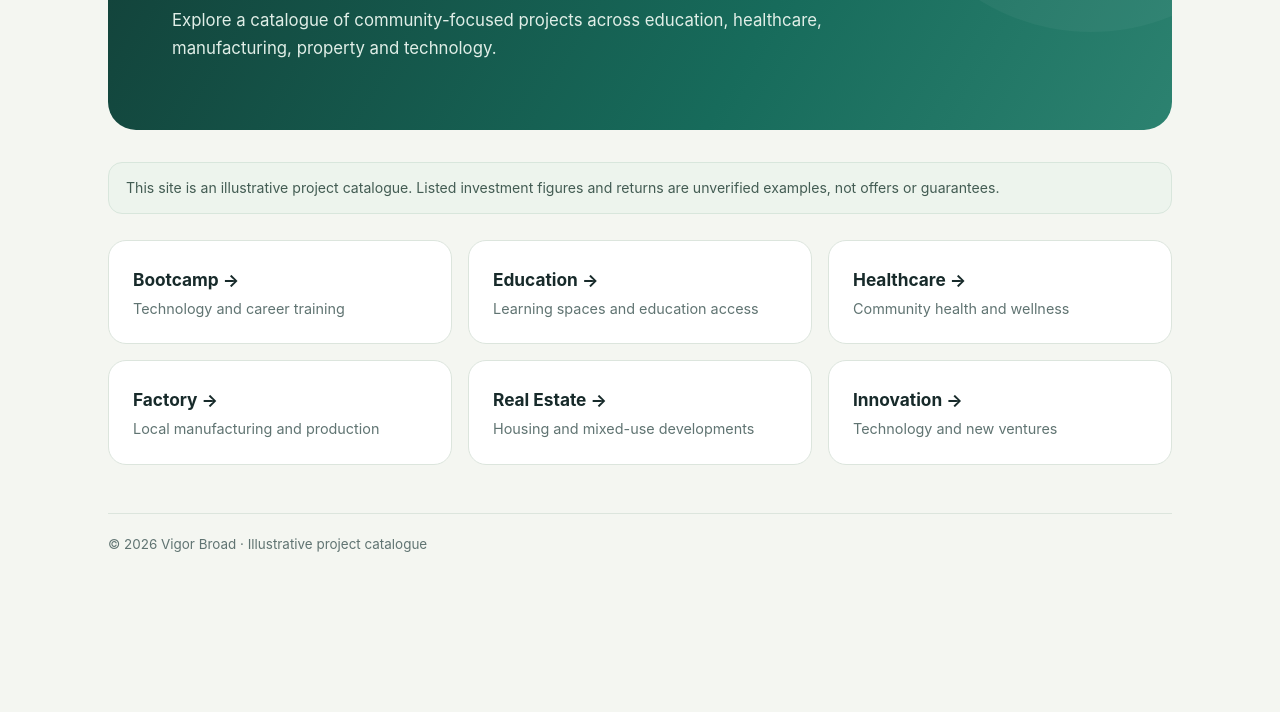
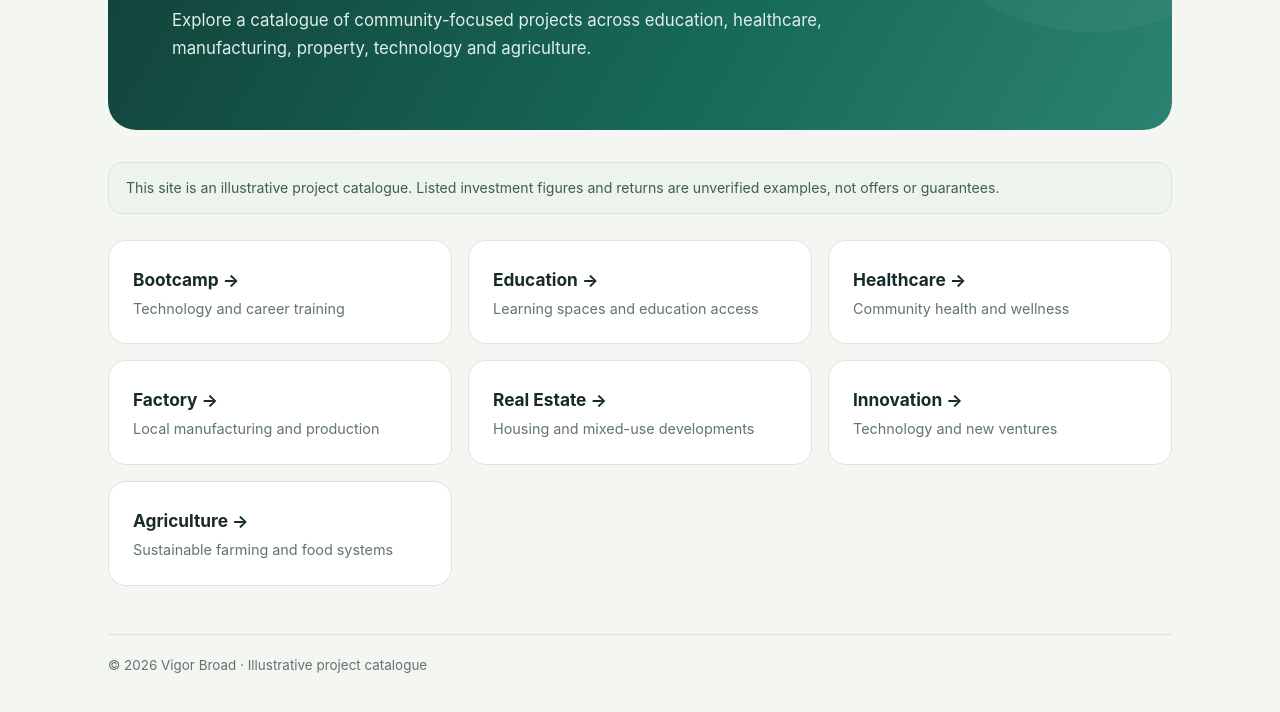
Before and after one commit to Fast-Execute/Vigor-Broad-Fractional-Shareas, a plain HTML site: page index.html in a window 1280 px wide. Shown: the part 302-1014 px from the top of the page. Before the commit the page ends 956 px from the top, so only its background shows below. Drawn offline with Linux system fonts and the light colour scheme.

Commit message:
Add agriculture to investment sectors

```diff
--- a/index.html
+++ b/index.html
@@ -62,6 +62,7 @@ footer{position:static!important;width:auto!important;background:transparent!imp
         <a href="factory.html">Factory</a>
         <a href="real-estate.html">Real Estate</a>
         <a href="innovation.html">Innovation</a>
+        <a href="agriculture.html">Agriculture</a>
     </nav>
     <div class="overview">
         <h2>About Vigor Broad</h2>
@@ -109,9 +110,9 @@ wrap.append(top,intro,disclosure,grid);main.innerHTML="";main.append(wrap);
 const foot=document.createElement("footer");foot.textContent="© 2026 Vigor Broad · Illustrative project catalogue";wrap.append(foot);
 }else if(document.querySelector("nav")){
 const nav=document.querySelector("nav"),links=[...nav.querySelectorAll("a")];
-const names=["Bootcamp","Education","Healthcare","Factory","Real Estate","Innovation"];
-const descriptions=["Technology and career training","Learning spaces and education access","Community health and wellness","Local manufacturing and production","Housing and mixed-use developments","Technology and new ventures"];
-const hero=document.createElement("section");hero.className="page-intro home-hero";hero.innerHTML='<div><div class="eyebrow">Investment developments · South Africa</div><h1>Build a stronger future, one development at a time.</h1><p>Explore a catalogue of community-focused projects across education, healthcare, manufacturing, property and technology.</p></div>';
+const names=["Bootcamp","Education","Healthcare","Factory","Real Estate","Innovation","Agriculture"];
+const descriptions=["Technology and career training","Learning spaces and education access","Community health and wellness","Local manufacturing and production","Housing and mixed-use developments","Technology and new ventures","Sustainable farming and food systems"];
+const hero=document.createElement("section");hero.className="page-intro home-hero";hero.innerHTML='<div><div class="eyebrow">Investment developments · South Africa</div><h1>Build a stronger future, one development at a time.</h1><p>Explore a catalogue of community-focused projects across education, healthcare, manufacturing, property, technology and agriculture.</p></div>';
 const grid=document.createElement("div");grid.className="home-grid";
 links.forEach((a,i)=>{a.className="home-tile";a.innerHTML="<b>"+esc(names[i]||a.textContent)+" →</b><span>"+(descriptions[i]||"Explore development opportunities")+"</span>";grid.append(a)});
 const wrap=document.createElement("div");wrap.className="site-shell";const top=document.createElement("div");top.className="site-top";top.innerHTML='<a class="brand" href="index.html">VIGOR <span>BROAD</span></a><span class="eyebrow">A community investment catalogue</span>';
```
